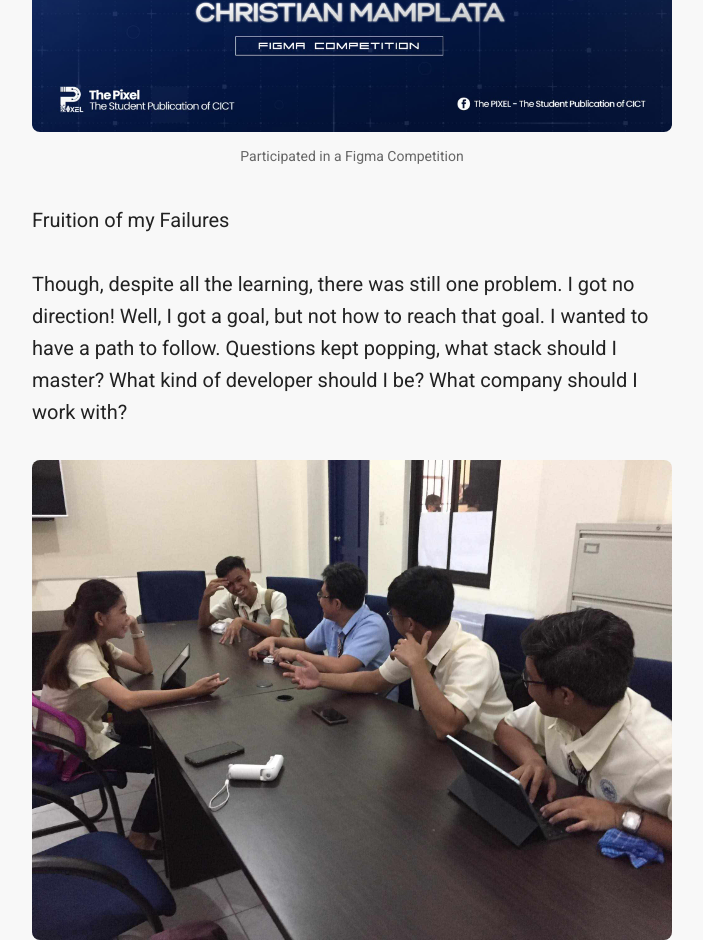
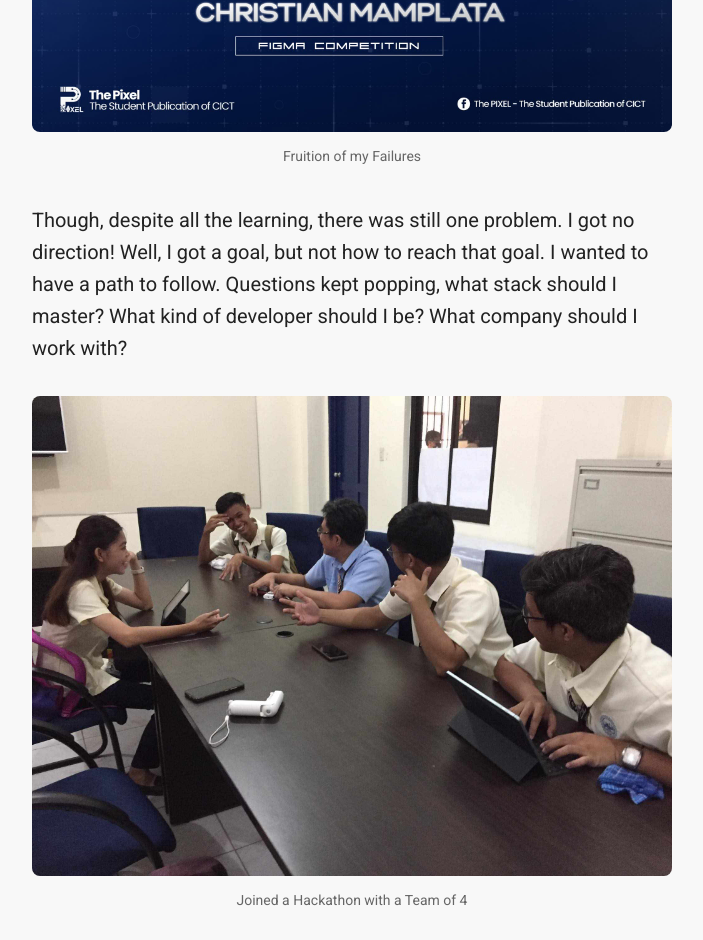
Before and after one commit to cynessa-dev/hello-HENNGE, a Vue app: page / in a window 1280 px wide. Shown: the part 4955-5895 px from the top of the page, without its empty margins (288-991 px from the left). Built offline with nearby package versions, Linux system fonts and the light colour scheme.

Commit message:
🐛 fix(TrainingArc): update caption for Figma Competition

```diff
--- a/src/components/sections/TrainingArc.vue
+++ b/src/components/sections/TrainingArc.vue
@@ -53,9 +53,8 @@
       the best! I get to talk to other contestants and judges, and know their thought process.
     </p>
 
-    <ImageContainer :images="figmaImage" caption="Participated in a Figma Competition" />
+    <ImageContainer :images="figmaImage" caption="Fruition of my Failures" />
 
-    <p>Fruition of my Failures</p>
     <p>
       Though, despite all the learning, there was still one problem. I got no direction! Well, I got
       a goal, but not how to reach that goal. I wanted to have a path to follow. Questions kept
```
